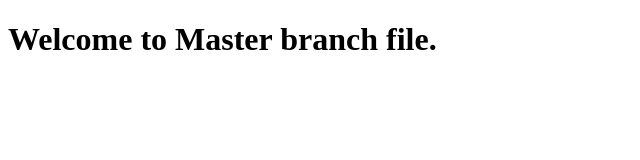
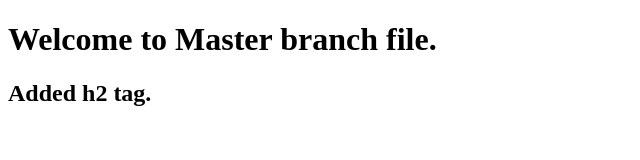
Before and after one commit to Sripriya8/Git-demo, a plain HTML site: page master.html in a window 1280 px wide. Shown: the whole page, without its empty margins (0-640 px from the left). Drawn offline with Linux system fonts and the light colour scheme.

```diff
--- a/master.html
+++ b/master.html
@@ -7,5 +7,6 @@
 </head>
 <body>
     <h1>Welcome to Master branch file.</h1>
+    <h2>Added h2 tag.</h2>
 </body>
 </html>
```
